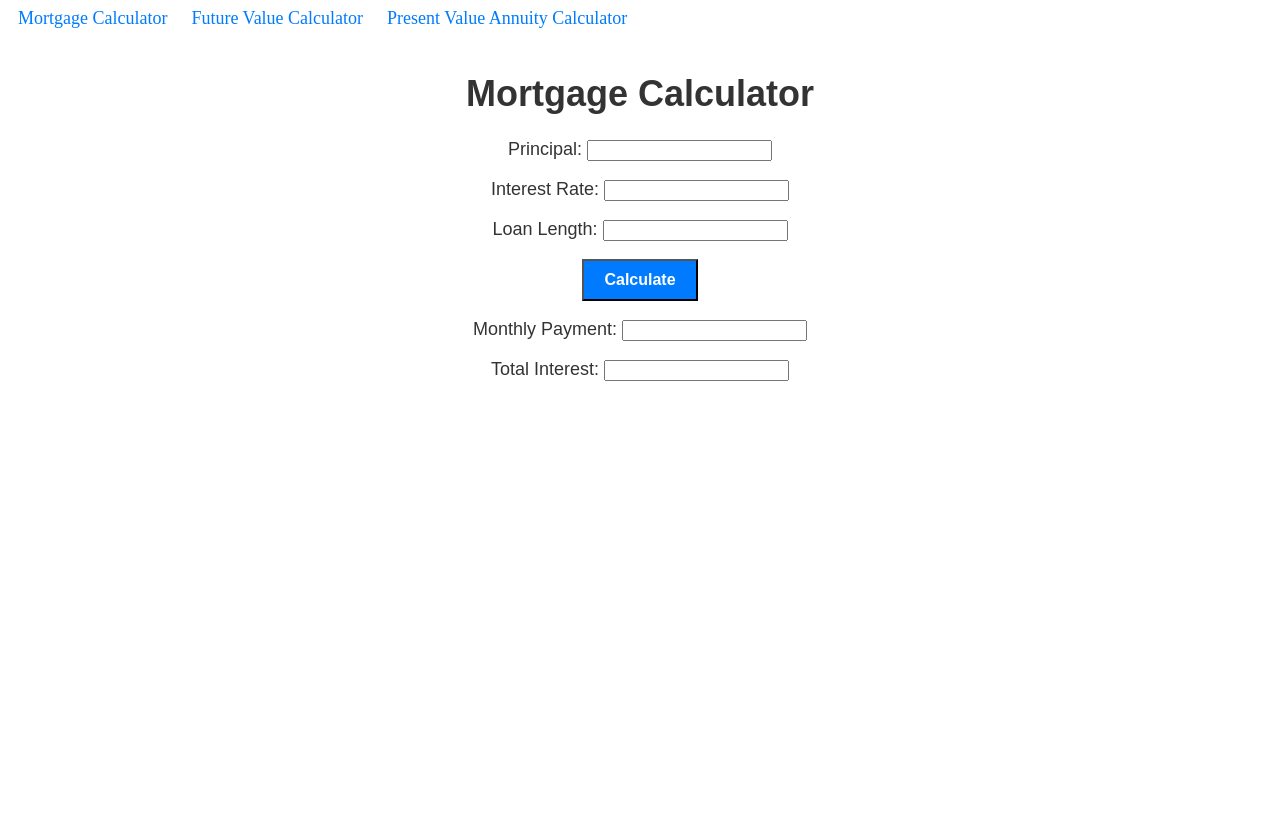
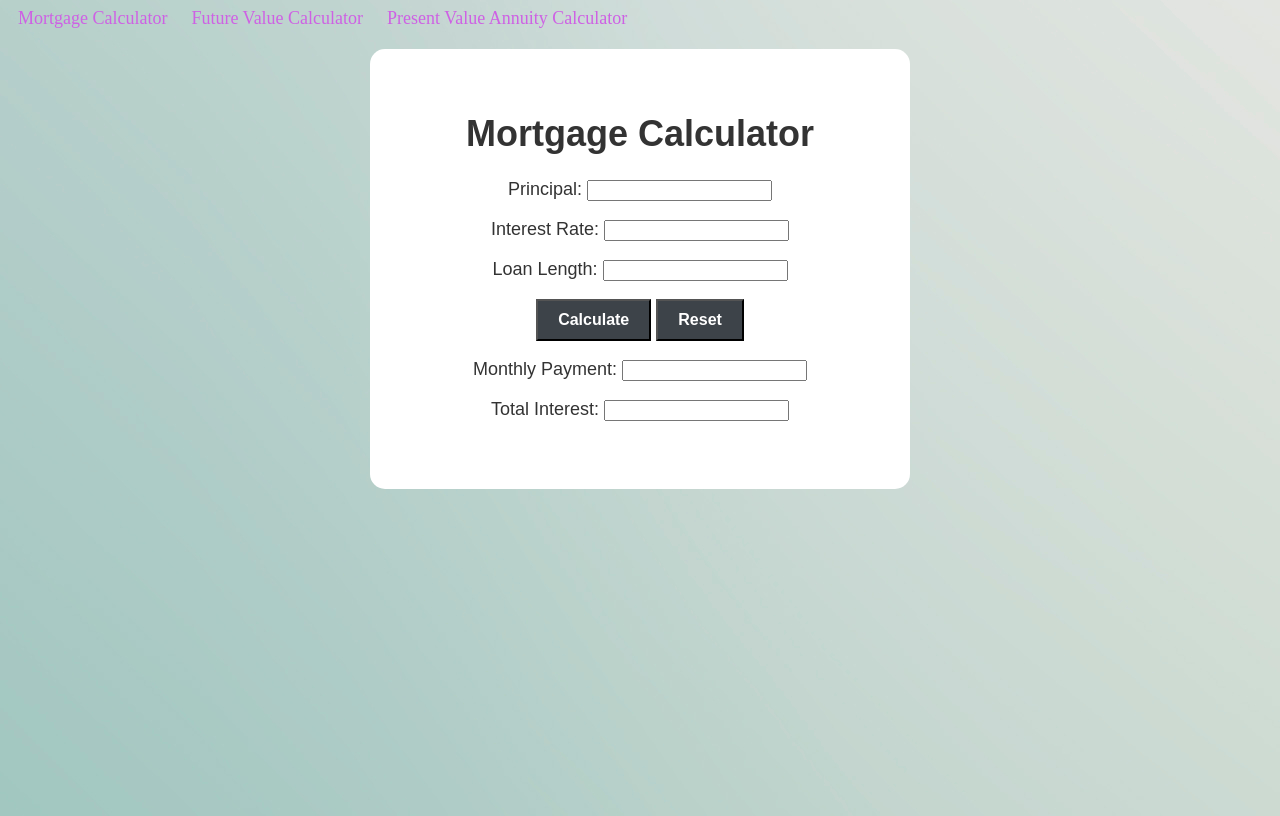
Before and after one commit to JeanetteGz/Workbook2_FinancialCalculators, a plain HTML site: page html/index.html in a window 1280 px wide. Drawn offline with nearby package versions, Linux system fonts and the light colour scheme.

Commit message:
added readme file and fixed some of the css styling. Also added a reset button

```diff
--- a/html/index.html
+++ b/html/index.html
@@ -21,29 +21,29 @@
         class="d-flex flex-column justify-content-center align-items-center"
         style="min-height: 100vh"
     >
-        <div class="container">
-            <div class="card">
-                <div class="card-body">
-                    <h1 class="text-center text-uppercase">
-                        Mortgage Calculator
-                    </h1>
-
+    <div class="container">
+        <div class="card">
+            <div class="card-body">
+                <h1 class="text-center text-uppercase">Mortgage Calculator</h1>
+                <form id="mortgageForm">
                     <p class="text-center">Principal: <input type="number" id="principalField" /></p>
                     <p class="text-center">Interest Rate: <input type="number" id="interestRateField" /></p>
                     <p class="text-center">Loan Length: <input type="number" id="loanLengthField" /></p>
 
                     <div class="text-center mt-3">
                         <div style="margin-bottom: 15px;">
-                        <input type="button" value="Calculate" id="calculateButton"/>
+                            <input type="button" value="Calculate" id="calculateButton" />
+                            <input type="reset" value="Reset" id="resetButton" />
+                            <p class="text-center">
+                                Monthly Payment: <input type="number" id="monthlyPaymentField" readonly />
+                            </p>
+                            <p class="text-center">Total Interest: <input type="number" id="totalInterestField" readonly </p>
+                        </div>
                     </div>
-
-                    <p class="text-center">
-                        Monthly Payment: <input type="number" id="monthlyPaymentField" readonly/></p>
-                    <p class="text-center">Total Interest: <input type="number" id="totalInterestField" readonly /></p>
-                </div>
+                </form>
             </div>
         </div>
-
+    </div>
         <!-- Include Bootstrap JS from a CDN -->
         <script src="https://maxcdn.bootstrapcdn.com/bootstrap/4.5.2/js/bootstrap.min.js"></script>
         <!-- Include your custom JavaScript -->
--- a/styles/futureValueCalculator.css
+++ b/styles/futureValueCalculator.css
@@ -2,6 +2,12 @@
     background-color: #ffffff;
     border-radius: 15px;
     text-align: center;
+    margin-top: 20px;
+    padding: 20px;
+    height: 400px;
+    width: 80%;
+    margin: 20px auto;
+    max-width: 500px;
 }
 .card-body {
     font-family: Arial, sans-serif;
@@ -10,15 +16,25 @@
     padding: 20px;
 }
 #calculateButton {
-    background-color: #007bff;
-    color: #fff;
+    background-color: #3d4349;
+    color: #ffffff;
+    font-weight: bold;
+    font-size: 16px;
+    padding: 10px 20px;
+}
+#resetButton {
+    background-color: #3d4349;
+    color: #ffffff;
     font-weight: bold;
     font-size: 16px;
     padding: 10px 20px;
 }
 nav a {
     font-size: 18px;
-    color: #007bff;
+    color: #ce61e4;
     text-decoration: none;
     margin: 0 10px;
 }
+body {
+    background-image: url(/images/gradient.jpg);
+}
--- a/styles/mortgageCalculator.css
+++ b/styles/mortgageCalculator.css
@@ -2,6 +2,12 @@
     background-color: #ffffff;
     border-radius: 15px;
     text-align: center;
+    margin-top: 20px;
+    padding: 20px;
+    height: 400px;
+    width: 80%;
+    margin: 20px auto;
+    max-width: 500px;
 }
 .card-body {
     font-family: Arial, sans-serif;
@@ -10,15 +16,25 @@
     padding: 20px;
 }
 #calculateButton {
-    background-color: #007bff;
-    color: #fff;
+    background-color: #3d4349;
+    color: #ffffff;
+    font-weight: bold;
+    font-size: 16px;
+    padding: 10px 20px;
+}
+#resetButton {
+    background-color: #3d4349;
+    color: #ffffff;
     font-weight: bold;
     font-size: 16px;
     padding: 10px 20px;
 }
 nav a {
     font-size: 18px;
-    color: #007bff;
+    color: #ce61e4;
     text-decoration: none;
     margin: 0 10px;
 }
+body {
+    background-image: url(/images/gradient.jpg);
+}
--- a/styles/presentValvueAnnuityCalculator.css
+++ b/styles/presentValvueAnnuityCalculator.css
@@ -0,0 +1,33 @@
+.card {
+    background-color: #ffffff;
+    border-radius: 15px;
+    text-align: center;
+    margin-top: 20px;
+    padding: 20px;
+    height: 400px;
+    width: 80%;
+    margin: 20px auto;
+    max-width: 500px;
+}
+.card-body {
+    font-family: Arial, sans-serif;
+    font-size: 18px;
+    color: #333;
+    padding: 20px;
+}
+#calculateButton {
+    background-color: #3d4349;
+    color: #ffffff;
+    font-weight: bold;
+    font-size: 16px;
+    padding: 10px 20px;
+}
+nav a {
+    font-size: 18px;
+    color: #ce61e4;
+    text-decoration: none;
+    margin: 0 10px;
+}
+body {
+    background-image: url(/images/gradient.jpg);
+}
```
Also changed, not shown: html/futureValueCalculator.html (+13 -8 lines), images/gradient.jpg (added), images/readme_images/futureValue_page.jpeg (added), images/readme_images/mortgage_page.jpeg (added), 1 other file.
